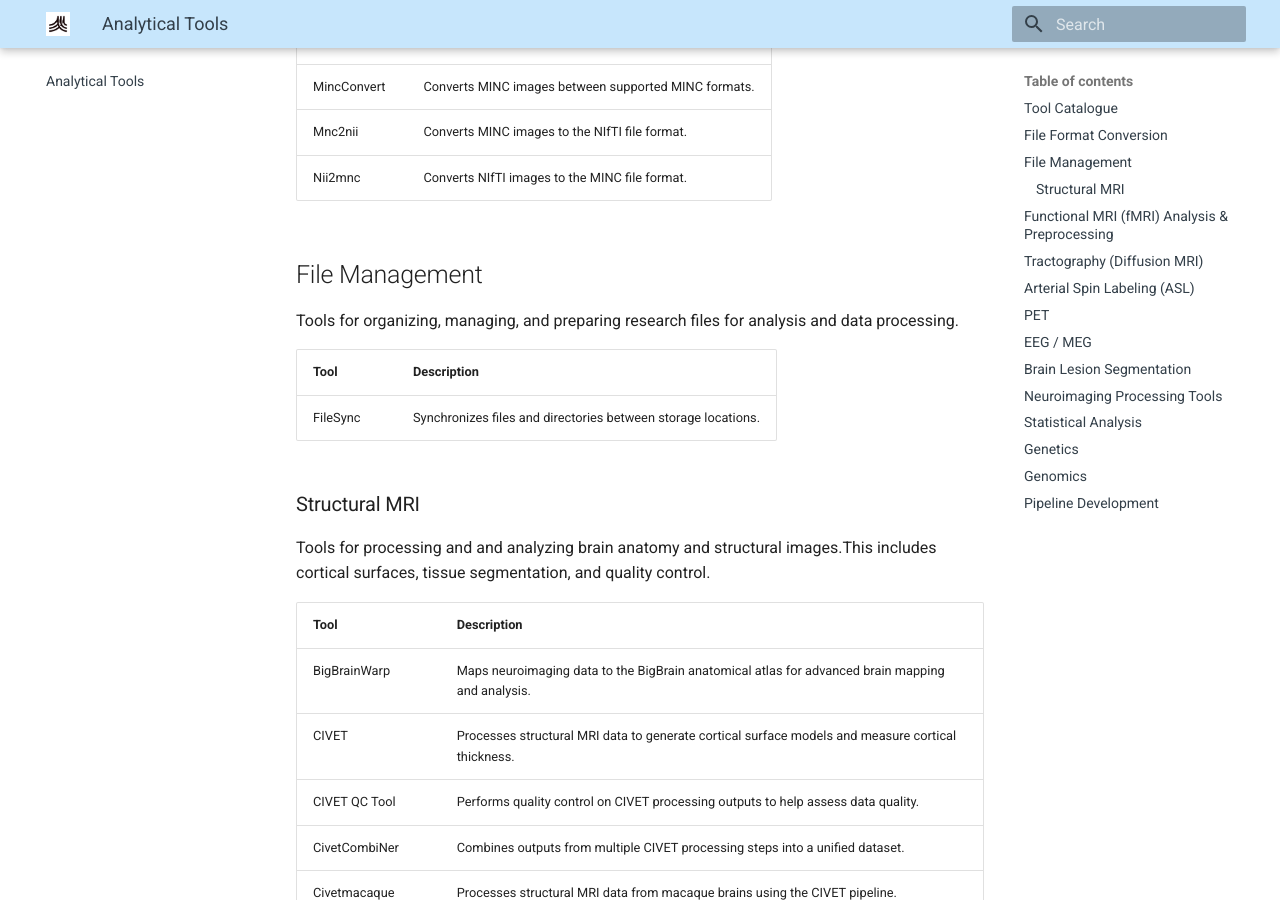
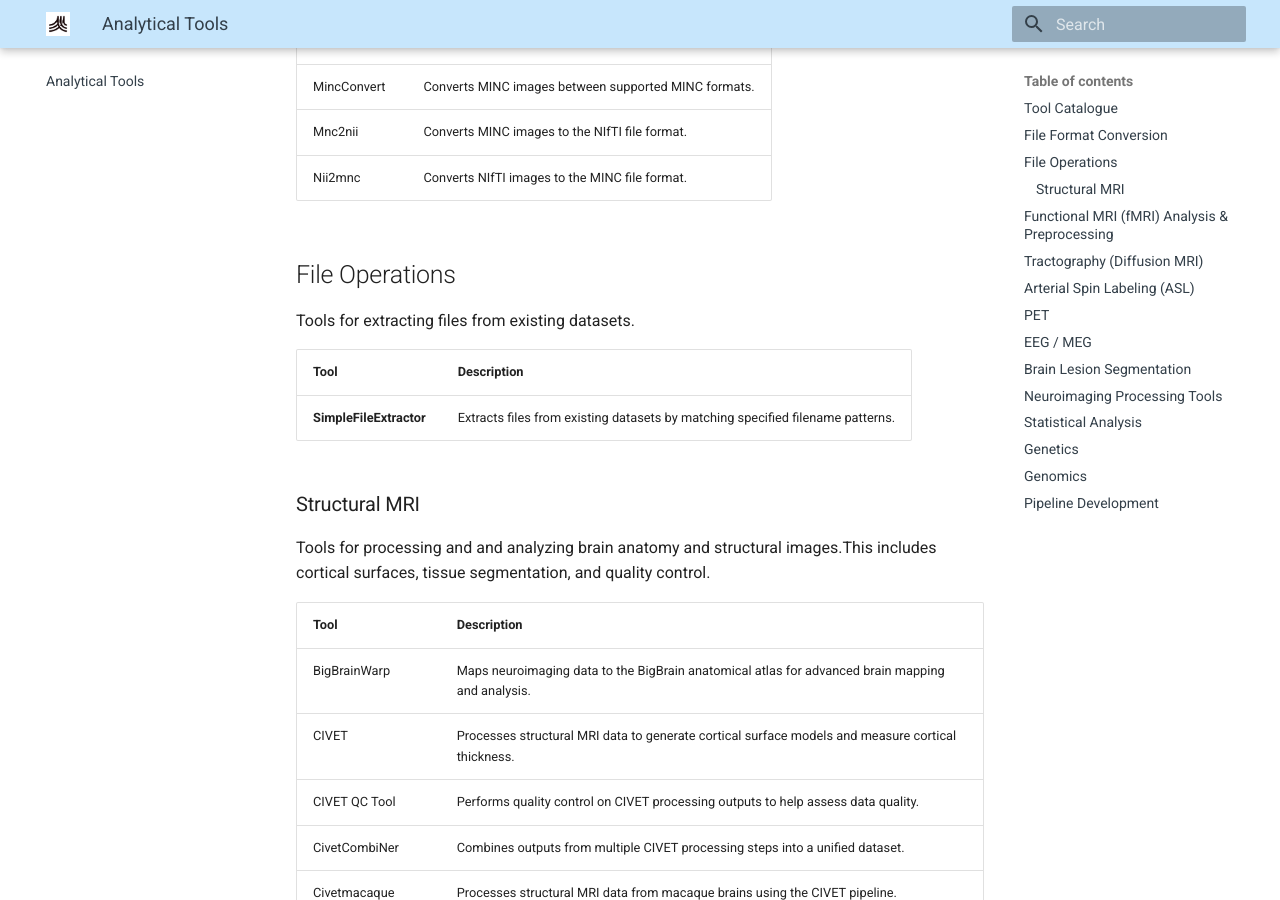
Before and after one commit to ARCHIMEDES-Data/ARCHIMEDES-wiki, an MkDocs documentation site: the page built from docs/processing-tools.md, in a window 1280 px wide and 900 px high, scrolled down 841 px. Built offline with MkDocs 1.6.1 and Material for MkDocs 9.7.7, drawn with Linux system fonts in a browser that asks for light colours.

Commit message:
Update analytical tools documentation

```diff
--- a/docs/processing-tools.md
+++ b/docs/processing-tools.md
@@ -19,13 +19,13 @@ Tools for converting research data between commonly used medical imaging and neu
 | Mnc2nii | Converts MINC images to the NIfTI file format. |
 | Nii2mnc | Converts NIfTI images to the MINC file format. |
 
-## File Management
+## File Operations
 
-Tools for organizing, managing, and preparing research files for analysis and data processing.
+Tools for extracting files from existing datasets.
 
 | Tool | Description |
 |------|-------------|
-| FileSync | Synchronizes files and directories between storage locations. |
+| **SimpleFileExtractor** | Extracts files from existing datasets by matching specified filename patterns. |
 
 ### Structural MRI
 
```
